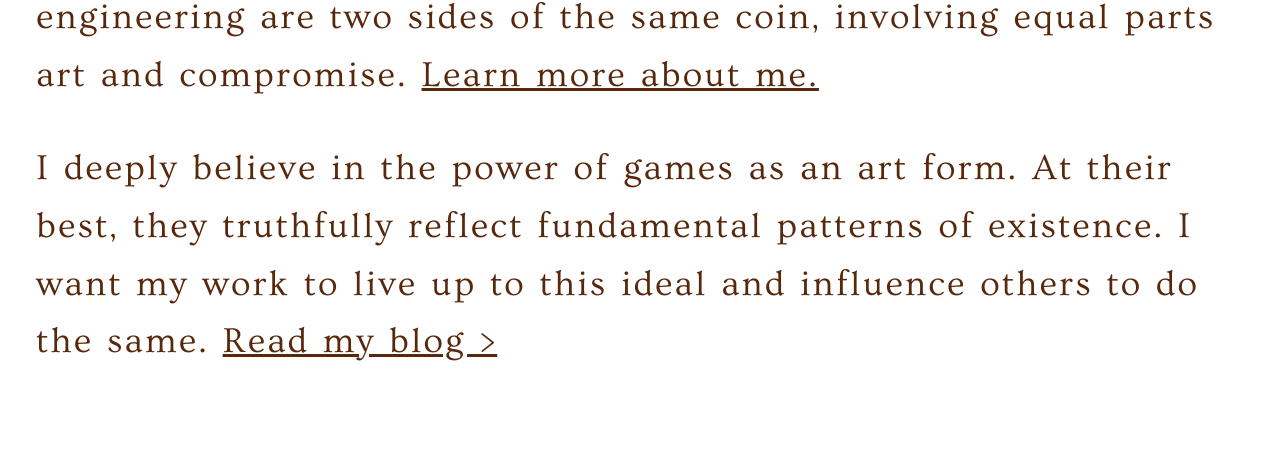
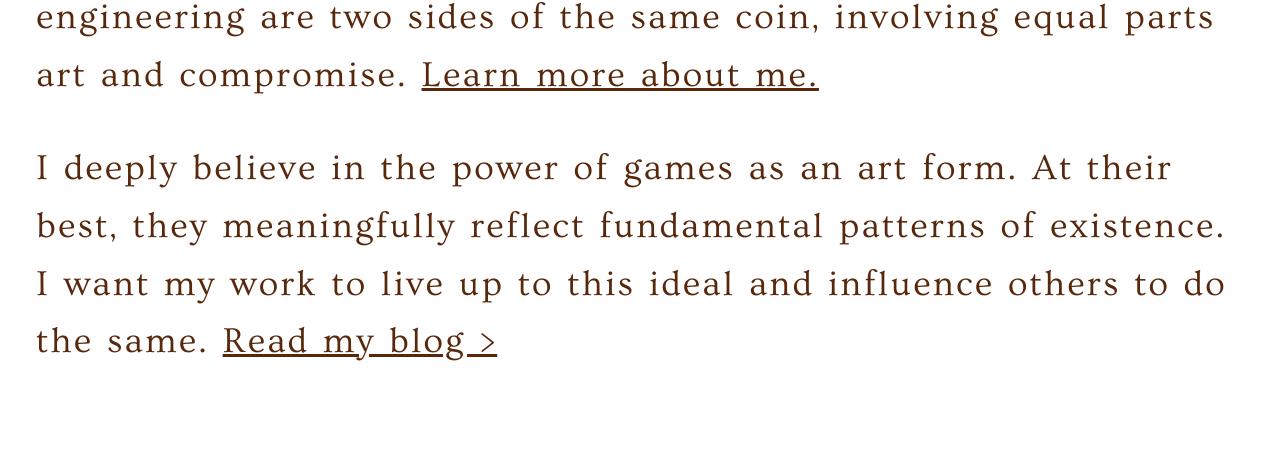
Before and after one commit to csmoulaison/personal_site, a plain HTML site: page index.html in a window 1280 px wide. Shown: the part 1258-1718 px from the top of the page. Drawn offline with Linux system fonts and the light colour scheme.

Commit message:
Change wording on homepage

```diff
--- a/index.html
+++ b/index.html
@@ -18,7 +18,7 @@
 	<article>
 		<p>I am a self taught engineer interested in low-level programming, especially for video games. I like to make and use simple software written in languages like C. <a href='#work'>See my work.</a></p>
 		<p>As the system administrator for a national-scale business, I learn new skills everyday related to project, process, and people management. The role has taught me that business and engineering are two sides of the same coin, involving equal parts art and compromise. <a href='#links'>Learn more about me.</a></p>
-		<p>I deeply believe in the power of games as an art form. At their best, they truthfully reflect fundamental patterns of existence. I want my work to live up to this ideal and influence others to do the same. <a href='blog.html'>Read my blog ></a></p>
+		<p>I deeply believe in the power of games as an art form. At their best, they meaningfully reflect fundamental patterns of existence. I want my work to live up to this ideal and influence others to do the same. <a href='blog.html'>Read my blog ></a></p>
 
 		<div id='work' class='block split'>
 			<div id='work-header'>
```
